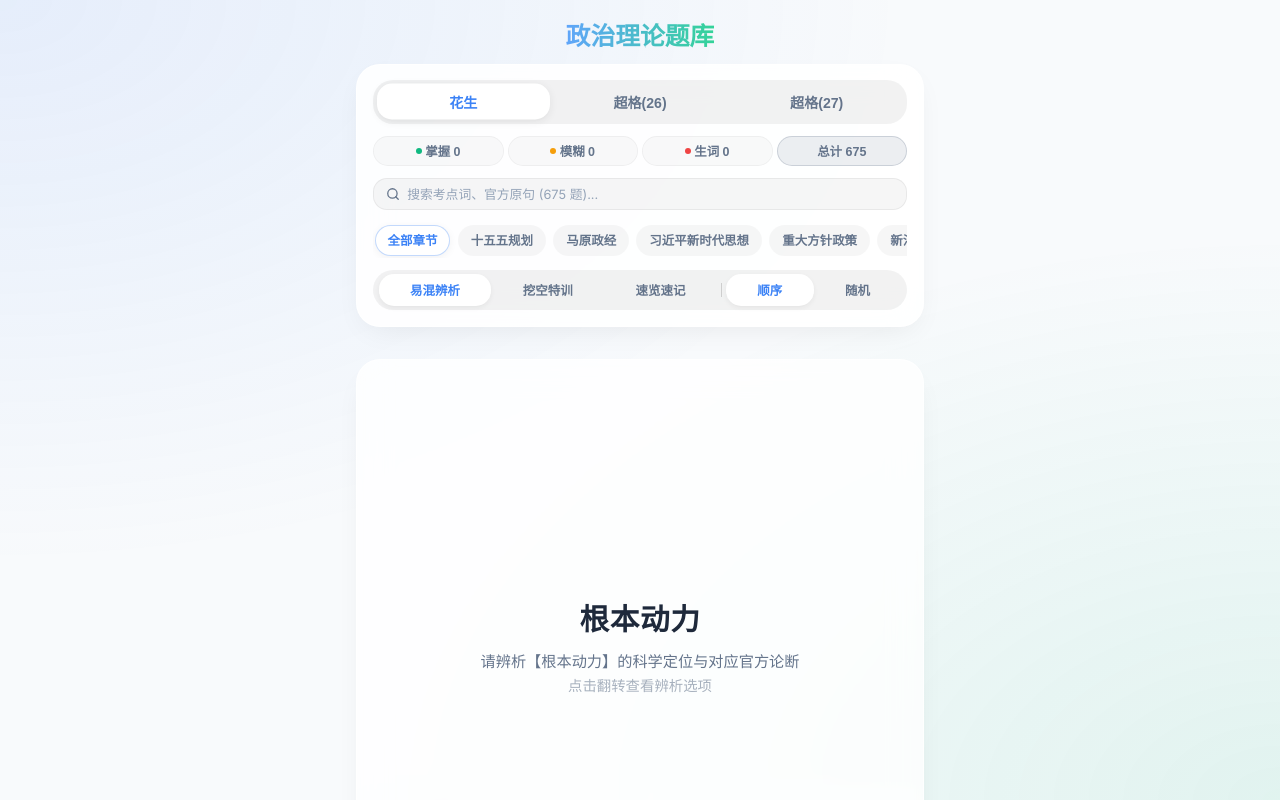
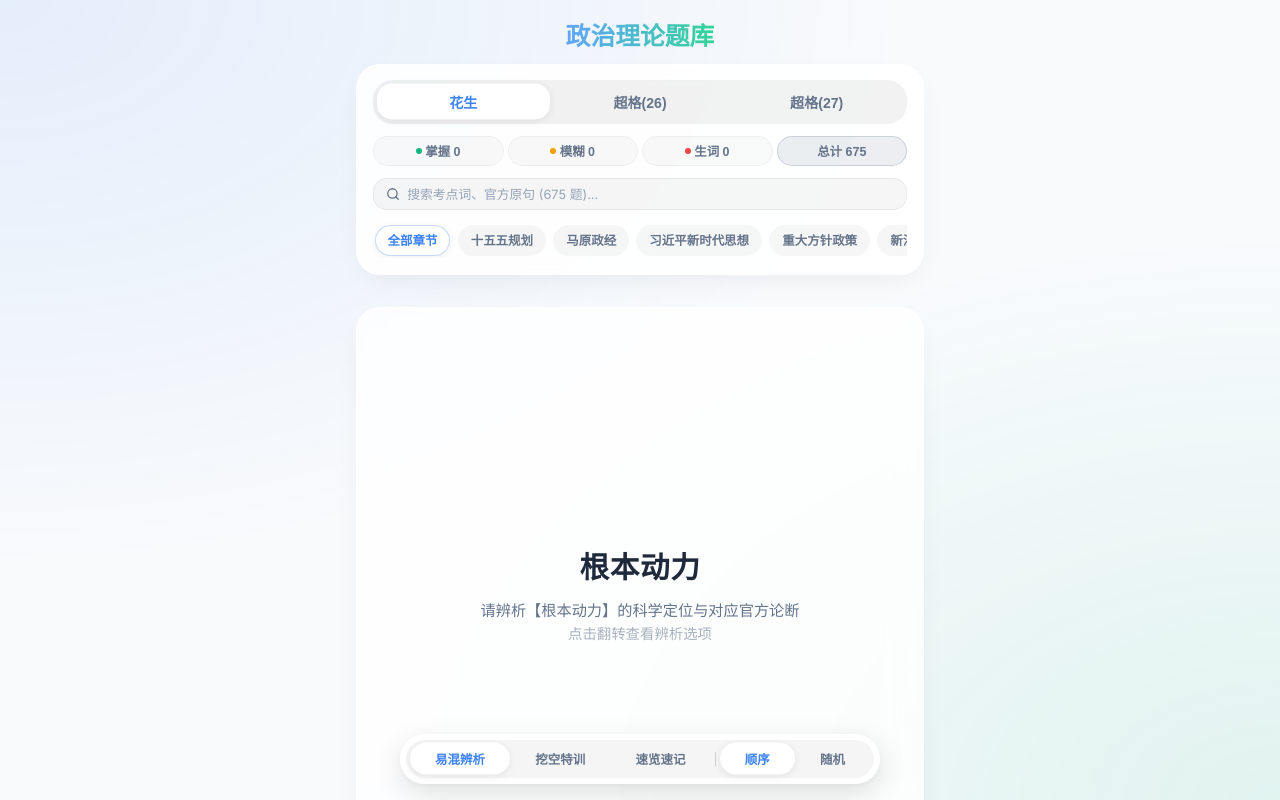
Before and after one commit to troses3/zhengzhi-fuxi, a React (Vite) app: page / in a window 1280 px wide. Shown: the top 800 px of the page. Built offline with nearby package versions, Linux system fonts and the light colour scheme.

Commit message:
feat(ui): move mode & sequence toggle to floating bottom pill bar

```diff
--- a/src/App.css
+++ b/src/App.css
@@ -32,13 +32,12 @@ body {
   width: 100%;
   max-width: 600px;
   margin: 0 auto;
-  padding: 1rem 1rem calc(1.5rem + env(safe-area-inset-bottom)) 1rem;
+  padding: 1rem 1rem calc(4.8rem + env(safe-area-inset-bottom)) 1rem;
   display: flex;
   flex-direction: column;
   gap: 1.25rem;
   min-height: 100vh;
   box-sizing: border-box;
-  justify-content: center; /* Center the layout vertically on desktop viewports */
 }
 
 .header {
@@ -512,30 +511,48 @@ body {
   font-weight: 700;
 }
 
-/* 经典模式胶囊（第二行优化：自适应单行排版，杜绝换行） */
-.mode-toggle {
+/* 底部悬浮模式胶囊 */
+.floating-mode-bar {
+  position: fixed;
+  bottom: calc(1rem + env(safe-area-inset-bottom));
+  left: 50%;
+  transform: translateX(-50%);
+  z-index: 1000;
+  width: calc(100% - 2rem);
+  max-width: 480px;
+  background: rgba(255, 255, 255, 0.92);
+  backdrop-filter: blur(20px);
+  -webkit-backdrop-filter: blur(20px);
+  padding: 0.3rem;
+  border-radius: 100px;
+  border: 1px solid rgba(255, 255, 255, 0.85);
+  box-shadow: 0 10px 30px rgba(0, 0, 0, 0.12), 0 2px 8px rgba(0, 0, 0, 0.04);
+  box-sizing: border-box;
+}
+
+.floating-mode-inner {
   display: flex;
   align-items: center;
   justify-content: space-between;
-  background: rgba(0, 0, 0, 0.05);
-  padding: 0.25rem 0.35rem;
-  border-radius: 20px;
+  background: rgba(0, 0, 0, 0.04);
+  padding: 0.2rem 0.25rem;
+  border-radius: 100px;
   width: 100%;
   box-sizing: border-box;
 }
 
 .mode-btn {
   flex: 1 1 auto;
-  padding: 0.42rem 0.2rem;
+  padding: 0.44rem 0.2rem;
   margin: 0;
   border: none;
   background: none;
-  border-radius: 15px;
+  border-radius: 100px;
   font-size: 0.78rem;
   font-weight: 600;
   color: var(--text-secondary);
   cursor: pointer;
-  transition: all 0.2s ease;
+  transition: all 0.2s cubic-bezier(0.4, 0, 0.2, 1);
   white-space: nowrap;
   text-align: center;
 }
@@ -543,8 +560,9 @@ body {
 .mode-btn.active {
   background: #ffffff;
   color: var(--accent-color);
-  box-shadow: 0 2px 5px rgba(0, 0, 0, 0.06);
-  font-weight: 700;
+  box-shadow: 0 2px 8px rgba(0, 0, 0, 0.08);
+  font-weight: 750;
+  transform: translateY(-0.5px);
 }
 
 .mode-divider {
--- a/src/App.jsx
+++ b/src/App.jsx
@@ -773,16 +773,6 @@ function App() {
               ))}
             </div>
           </div>
-
-          {/* 模式胶囊 */}
-          <div className="mode-toggle">
-            <button className={`mode-btn ${activeMode === 'contrast' ? 'active' : ''}`} onClick={() => setActiveMode('contrast')}>易混辨析</button>
-            <button className={`mode-btn ${activeMode === 'quiz' ? 'active' : ''}`} onClick={() => setActiveMode('quiz')}>挖空特训</button>
-            <button className={`mode-btn ${activeMode === 'speed' ? 'active' : ''}`} onClick={() => setActiveMode('speed')}>速览速记</button>
-            <span className="mode-divider"></span>
-            <button className={`mode-btn ${!isRandom ? 'active' : ''}`} onClick={() => setIsRandom(false)}>顺序</button>
-            <button className={`mode-btn ${isRandom ? 'active' : ''}`} onClick={() => setIsRandom(true)}>随机</button>
-          </div>
         </div>
       </header>
 
@@ -1011,6 +1001,18 @@ function App() {
           </button>
         </div>
       </main>
+
+      {/* 底部悬浮模式栏 */}
+      <nav className="floating-mode-bar">
+        <div className="floating-mode-inner">
+          <button className={`mode-btn ${activeMode === 'contrast' ? 'active' : ''}`} onClick={() => setActiveMode('contrast')}>易混辨析</button>
+          <button className={`mode-btn ${activeMode === 'quiz' ? 'active' : ''}`} onClick={() => setActiveMode('quiz')}>挖空特训</button>
+          <button className={`mode-btn ${activeMode === 'speed' ? 'active' : ''}`} onClick={() => setActiveMode('speed')}>速览速记</button>
+          <span className="mode-divider"></span>
+          <button className={`mode-btn ${!isRandom ? 'active' : ''}`} onClick={() => setIsRandom(false)}>顺序</button>
+          <button className={`mode-btn ${isRandom ? 'active' : ''}`} onClick={() => setIsRandom(true)}>随机</button>
+        </div>
+      </nav>
     </div>
   );
 }
```
Also changed, not shown: 5 other files (tests, documents, lock files or other folders).
